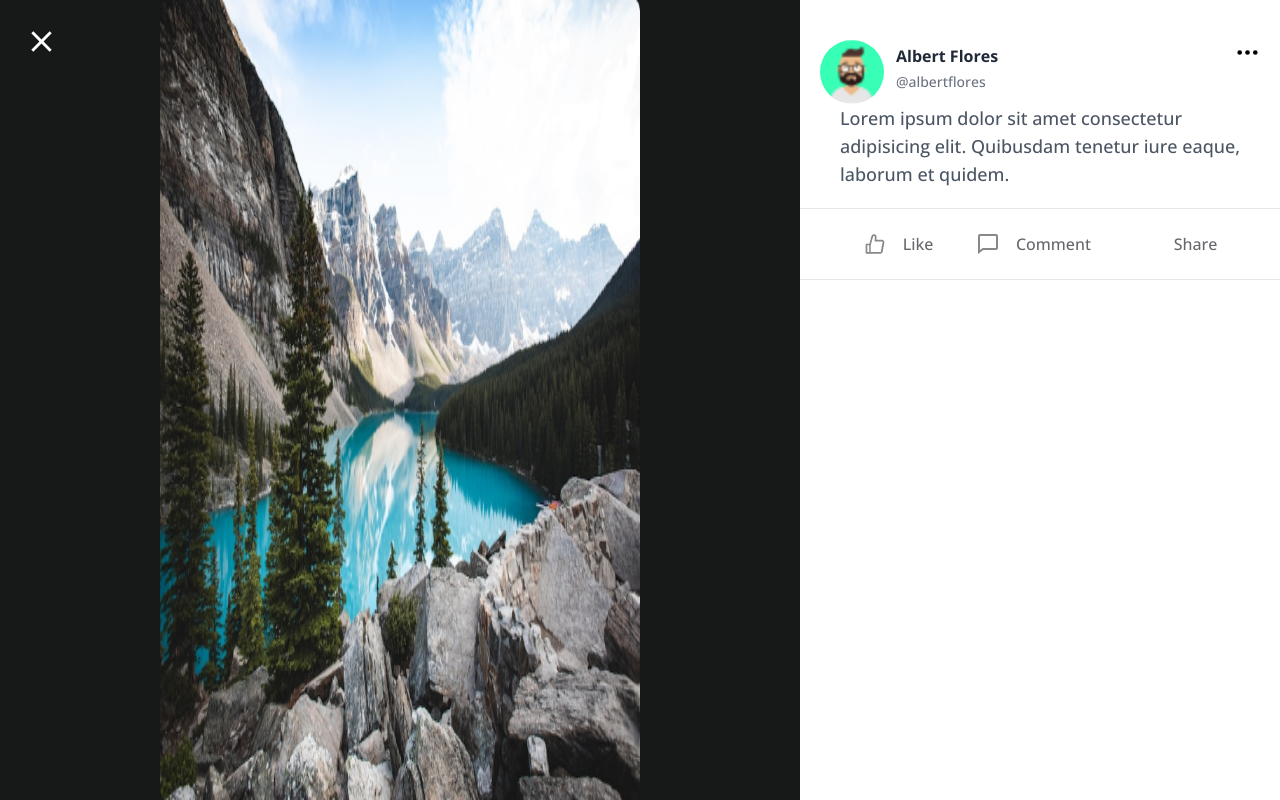
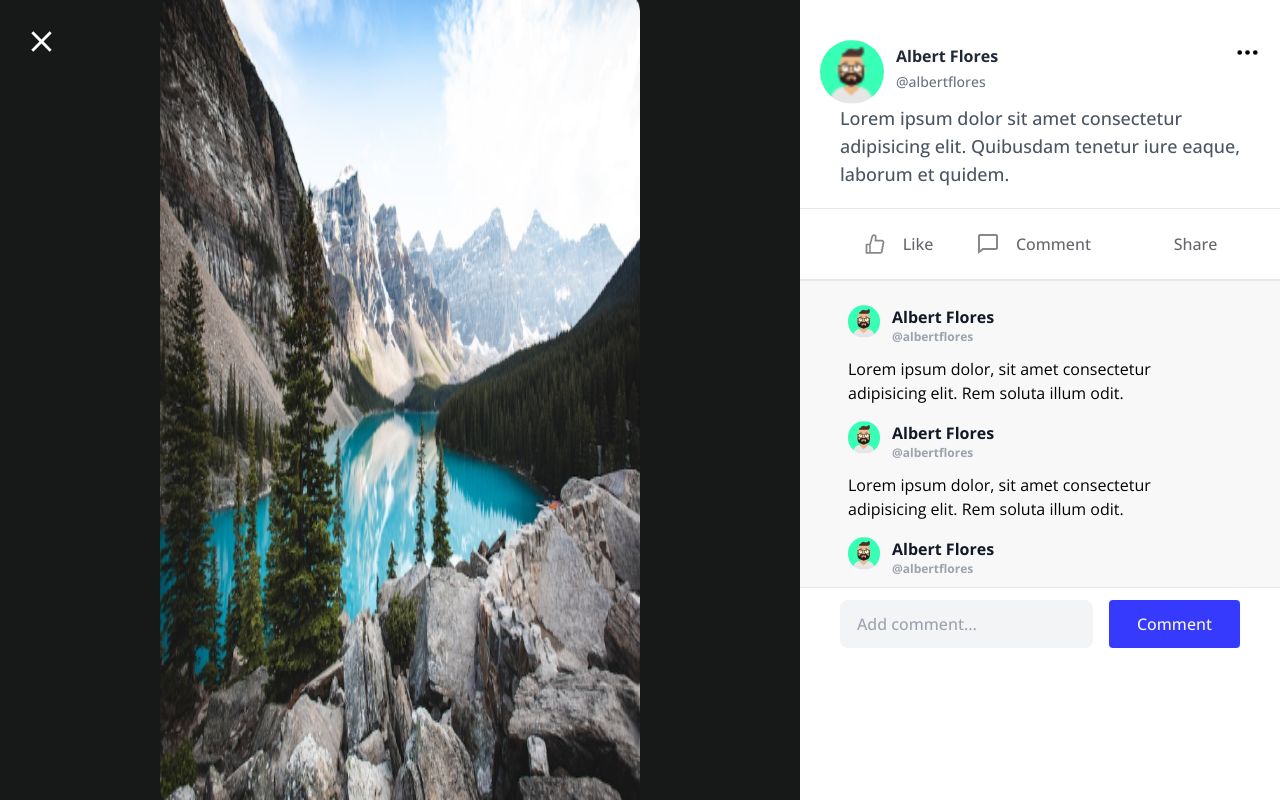
Before and after one commit to asiughuslyvesterobus/social_app, a Next.js app in the folder client/: page /post/01029302 in a window 1280 px wide. Built offline with nearby package versions, Linux system fonts and the light colour scheme; some icons are missing.

Commit message:
donw working on comment

```diff
--- /dev/null
+++ b/client/components/Comments.tsx
@@ -0,0 +1,68 @@
+import Link from "next/link";
+import { BiCommentX } from "react-icons/bi";
+
+const Comments = () => {
+  return (
+    <>
+      <div className="border-y border-gray-200 pt-4 px-10 bg-[#f8f8f8] lg:pb-0 pb-[100px]">
+        <div className="overflow-hidden hover:overflow-scroll lg:h-[290px]">
+          {[0, 1, 2, 3].map((item, index) => (
+            <div className="p-2 items-center" key={index}>
+              <Link href={`/profile/`}>
+                <div className="flex gap-3 items-start">
+                  <div className="w-8 h-8">
+                    <img
+                      src="/img/avatar.png"
+                      className="rounded-full"
+                      alt="user profile"
+                    />
+                  </div>
+                  <div className="hidden xl:block">
+                    <p className="flex gap-1 items-center text-base font-bold text-gray-900 capitalize">
+                      Albert Flores
+                      {/* <GoVerified className="text-blue-400" /> */}
+                    </p>
+                    <p className="flex gap-1 items-center text-xs font-bold text-gray-400 lowercase">
+                      @albertflores
+                    </p>
+                  </div>
+                </div>
+              </Link>
+              <div className="mt-3">
+                <p>
+                  Lorem ipsum dolor, sit amet consectetur adipisicing elit. Rem
+                  soluta illum odit.
+                </p>
+              </div>
+            </div>
+          ))}
+        </div>
+      </div>
+      <div className="pb-6 px-2 md:px-10 w-full mt-3">
+        <div className="flex gap-4">
+          <input
+            type="text"
+            placeholder="Add comment..."
+            className="bg-gray-100 px-4 h-12 text-base font-medium border w-[100%] md:w-[500px] lg:w-[350px] border-gray-100 focus:outline-none flex-1 rounded-lg focus:border-primary"
+          />
+          <button className="text-base text-gray-100 bg-primary text-center rounded font-medium px-7 w-fit outline-none">
+            Comment
+          </button>
+        </div>
+      </div>
+    </>
+  );
+};
+
+export default Comments;
+
+{
+  /* <div className="w-full flex flex-col items-center justify-start gap-5">
+<span>
+  <BiCommentX className="w-14 h-14 md:w-20 md:h-20 text-basegray" />
+</span>
+<p className="text-2xl text-center font-semibold">
+  No Comments yet!
+</p>
+</div> */
+}
--- a/client/components/index.tsx
+++ b/client/components/index.tsx
@@ -14,6 +14,7 @@ import CustomizeSelect from "./form/CustomizeSelect";
 import CustomizeTextarea from "./form/CustomizeTextarea";
 import ProfileHeadline from "./ProfileHeadline";
 import CreatePostModal from "./modal/CreatePostModal";
+import Comments from "./Comments";
 
 export {
   Navbar,
@@ -32,4 +33,5 @@ export {
   NotificationBox,
   ProfileHeadline,
   CreatePostModal,
+  Comments,
 };
--- a/client/pages/post/[id].tsx
+++ b/client/pages/post/[id].tsx
@@ -9,6 +9,7 @@ import { BsFillTrash3Fill, BsThreeDots } from "react-icons/bs";
 import { BiComment } from "react-icons/bi";
 import { AiOutlineLike } from "react-icons/ai";
 import { PiShareFatLight } from "react-icons/pi";
+import { Comments } from "@/components";
 
 const PostDetail = () => {
   const [dropDown, setDropDown] = useState<any>(null);
@@ -133,13 +134,7 @@ const PostDetail = () => {
                   </div>
                 </div>
               </div>
-              {/* <Comments
-                comment={comment}
-                setComment={setComment}
-                addComment={addComment}
-                comments={post.comments}
-                postingComment={postingComment}
-              /> */}
+              <Comments />
             </div>
           </div>
         </div>
```
